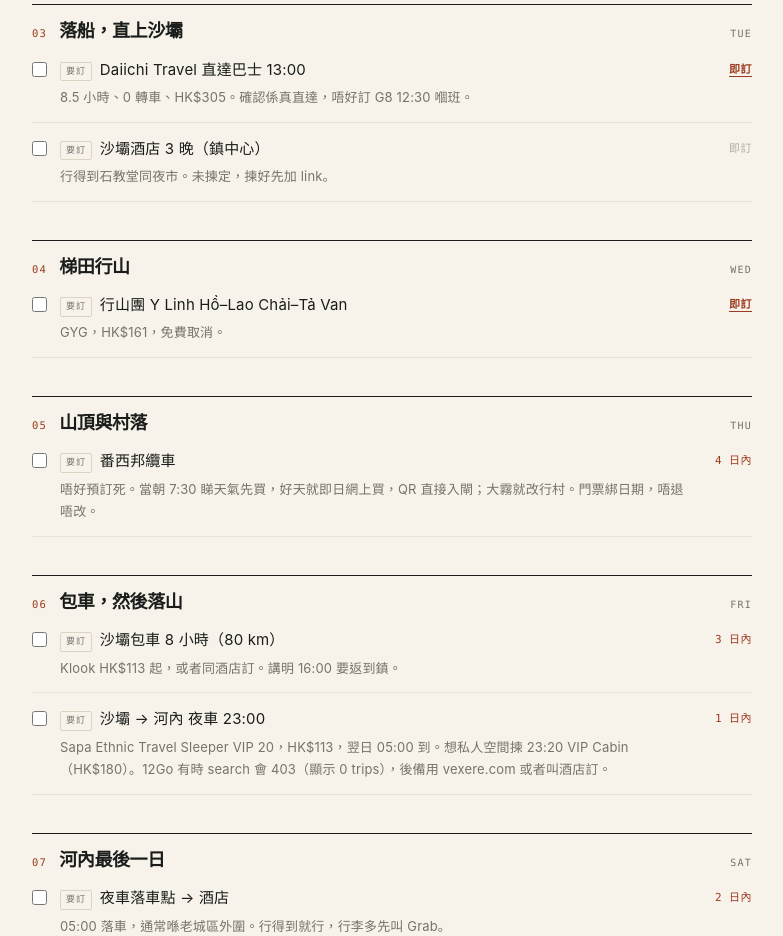
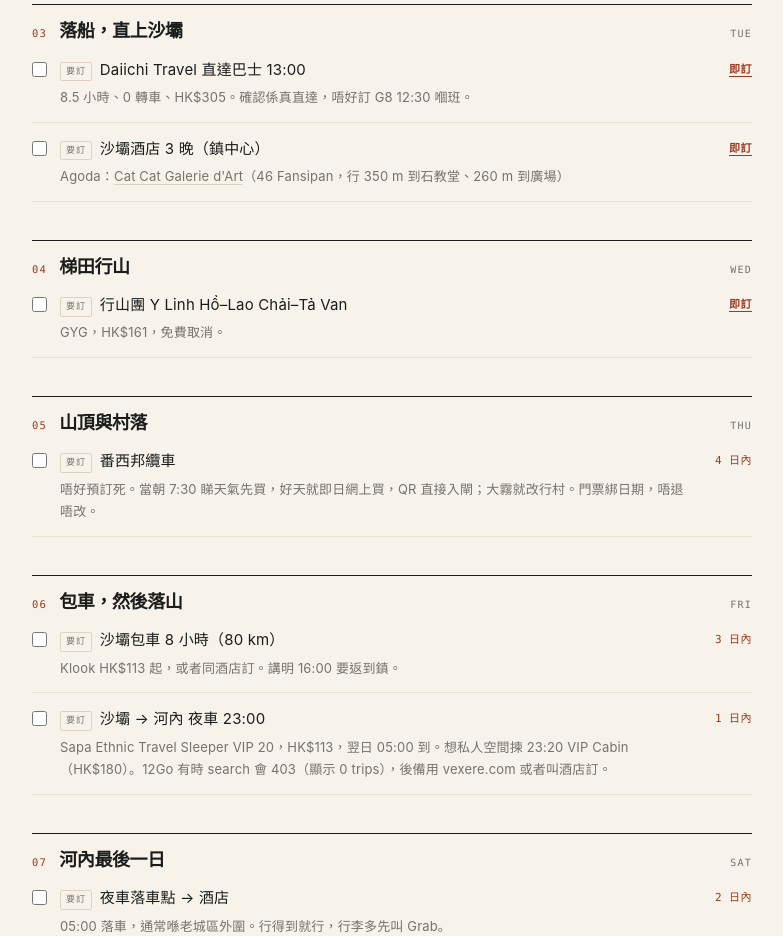
Before and after one commit to Mushroom-Luk/hanoi-sapa, a plain HTML site: page book.html in a window 1280 px wide. Shown: the part 1460-2396 px from the top of the page, without its empty margins (360-1143 px from the left). Drawn offline with Linux system fonts and the light colour scheme.

Commit message:
book: add Cat Cat Galerie d'Art Agoda link to Sapa hotel item

```diff
--- a/book.html
+++ b/book.html
@@ -98,7 +98,7 @@
         </div>
         <ul class="booklist">
         <li><input type="checkbox" id="c3-0" data-k="c3-0"><span class="label"><span class="kind">要訂</span><span class="txt">Daiichi Travel 直達巴士 13:00</span><span class="note-txt">8.5 小時、0 轉車、HK$305。確認係真直達，唔好訂 G8 12:30 嗰班。</span></span><span class="lead" data-lead="7" data-url="https://12go.asia/en/travel/halong/sapa?date=2026-11-24">−7 日</span></li>
-        <li><input type="checkbox" id="c3-1" data-k="c3-1"><span class="label"><span class="kind">要訂</span><span class="txt">沙壩酒店 3 晚（鎮中心）</span><span class="note-txt">行得到石教堂同夜市。未揀定，揀好先加 link。</span></span><span class="lead" data-lead="21">−3 週</span></li>
+        <li><input type="checkbox" id="c3-1" data-k="c3-1"><span class="label"><span class="kind">要訂</span><span class="txt">沙壩酒店 3 晚（鎮中心）</span><span class="note-txt">Agoda：<a href="https://www.agoda.com/cat-cat-galerie-d-art/hotel/sapa-vn.html?countryId=38&finalPriceView=3&isShowMobileAppPrice=false&cid=1907301&numberOfBedrooms=&familyMode=false&adults=2&children=0&rooms=1&maxRooms=0&checkIn=2026-11-24&isCalendarCallout=false&childAges=&numberOfGuest=0&missingChildAges=false&travellerType=1&showReviewSubmissionEntry=false&currencyCode=HKD&isFreeOccSearch=false&tspTypes=1&los=3&searchrequestid=44a848a7-0003-492e-9d2c-f8bb2ca36ecf" target="_blank" rel="noopener">Cat Cat Galerie d'Art</a>（46 Fansipan，行 350 m 到石教堂、260 m 到廣場）</span></span><span class="lead" data-lead="21" data-url="https://www.agoda.com/cat-cat-galerie-d-art/hotel/sapa-vn.html?countryId=38&finalPriceView=3&isShowMobileAppPrice=false&cid=1907301&numberOfBedrooms=&familyMode=false&adults=2&children=0&rooms=1&maxRooms=0&checkIn=2026-11-24&isCalendarCallout=false&childAges=&numberOfGuest=0&missingChildAges=false&travellerType=1&showReviewSubmissionEntry=false&currencyCode=HKD&isFreeOccSearch=false&tspTypes=1&los=3&searchrequestid=44a848a7-0003-492e-9d2c-f8bb2ca36ecf">−3 週</span></li>
         </ul>
       </section>
       <section class="booksec">
```
